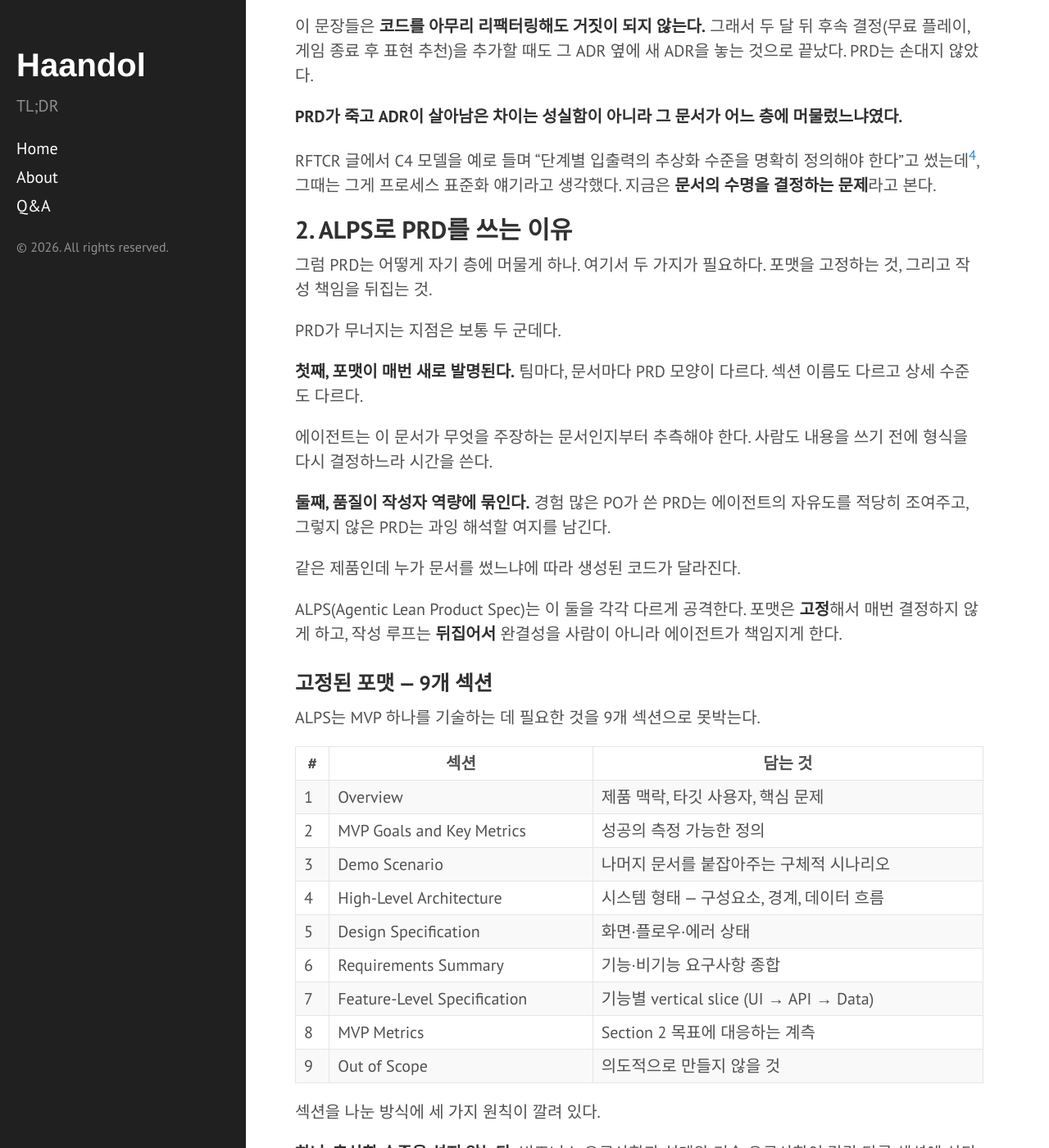
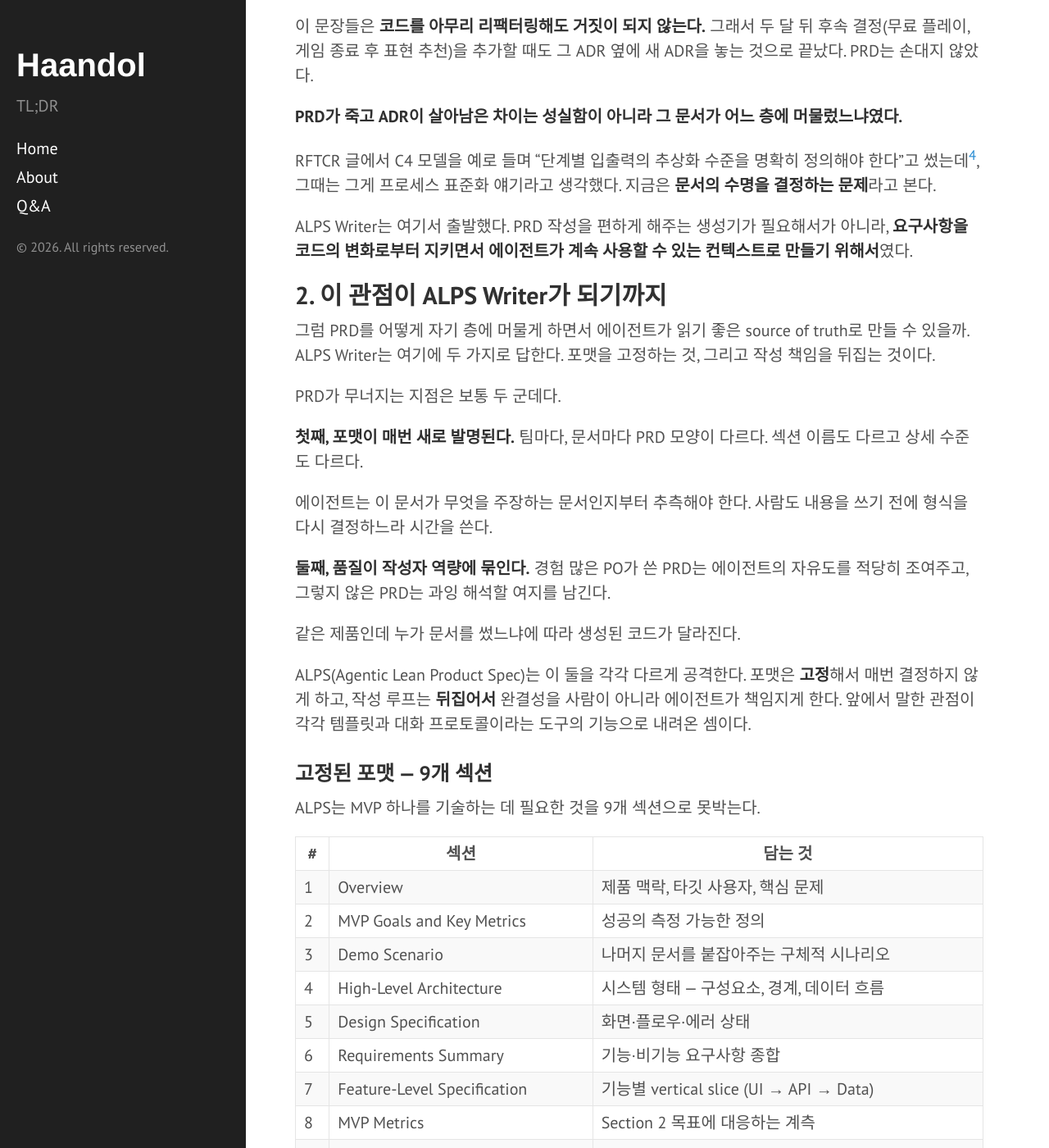
Before and after one commit to haandol/haandol.github.com, a Jekyll site: the page built from _posts/2026-07-25-alps-adr-abstraction-boundaries.md, in a window 1280 px wide and 1400 px high, scrolled down 3212 px. Shown: the whole window at 82% size. Built offline with Jekyll 4.4.1, drawn with Linux system fonts in a browser that asks for light colours; comment, search, counter and statistics services are not loaded; some of the changed text lies outside the part shown.

Commit message:
docs: center ALPS Writer design rationale

```diff
--- a/_posts/2026-07-25-alps-adr-abstraction-boundaries.md
+++ b/_posts/2026-07-25-alps-adr-abstraction-boundaries.md
@@ -11,7 +11,7 @@ publish: false
 ## TL;DR
 
 - 저장소의 모든 텍스트는 최신 컨텍스트여야 한다.
-- 요구사항과 코드는 ADR과 에이전트로 분리한다.
+- ALPS Writer는 요구사항을 source of truth로 지킨다.
 - 요약과 태스크는 세션 안에서만 휘발시킨다.
 
 ## 시작하며
@@ -22,7 +22,7 @@ publish: false
 
 문제는 요구사항과 코드의 추상화 수준이 너무 다르다는 데 있다. 요구사항에서 코드로 의존성은 흐르되 둘이 서로 직접 참조하면 안 되고, 그 사이의 매핑은 코딩 에이전트가 매번 동적으로 수행해야 코드베이스가 깨끗하게 남는다.
 
-그래서 실제 프로젝트에서 이 경계를 관리하는 [ALPS Writer](https://github.com/haandol/alps-writer-plugins)[^3]와 `adr-writer`를 만들어 쓰고 있다. 오늘은 PRD와 ADR을 하네스의 **0층**으로 두고, 비즈니스와 기술 컨텍스트를 어떻게 오래 살아 있게 만드는지 이야기해보려고 한다.[^1]
+이 원칙을 실제 프로젝트에 적용하려고 만든 도구가 [ALPS Writer](https://github.com/haandol/alps-writer-plugins)[^3]와 `adr-writer`다. 오늘은 **이 도구가 어떤 관점에서 나왔고, 그 관점이 포맷과 워크플로우에 어떻게 반영됐는지** 이야기해보려고 한다. PRD와 ADR을 하네스의 0층으로 두는 이유부터 실제 사용법까지 차례로 살펴본다.[^1]
 
 ## 1. 0층 안에도 층이 있다
 
@@ -116,9 +116,11 @@ flowchart LR
 
 RFTCR 글에서 C4 모델을 예로 들며 "단계별 입출력의 추상화 수준을 명확히 정의해야 한다"고 썼는데[^4], 그때는 그게 프로세스 표준화 얘기라고 생각했다. 지금은 **문서의 수명을 결정하는 문제**라고 본다.
 
-## 2. ALPS로 PRD를 쓰는 이유
+ALPS Writer는 여기서 출발했다. PRD 작성을 편하게 해주는 생성기가 필요해서가 아니라, **요구사항을 코드의 변화로부터 지키면서 에이전트가 계속 사용할 수 있는 컨텍스트로 만들기 위해서**였다.
 
-그럼 PRD는 어떻게 자기 층에 머물게 하나. 여기서 두 가지가 필요하다. 포맷을 고정하는 것, 그리고 작성 책임을 뒤집는 것.
+## 2. 이 관점이 ALPS Writer가 되기까지
+
+그럼 PRD를 어떻게 자기 층에 머물게 하면서 에이전트가 읽기 좋은 source of truth로 만들 수 있을까. ALPS Writer는 여기에 두 가지로 답한다. 포맷을 고정하는 것, 그리고 작성 책임을 뒤집는 것이다.
 
 PRD가 무너지는 지점은 보통 두 군데다.
 
@@ -130,7 +132,7 @@ PRD가 무너지는 지점은 보통 두 군데다.
 
 같은 제품인데 누가 문서를 썼느냐에 따라 생성된 코드가 달라진다.
 
-ALPS(Agentic Lean Product Spec)는 이 둘을 각각 다르게 공격한다. 포맷은 **고정**해서 매번 결정하지 않게 하고, 작성 루프는 **뒤집어서** 완결성을 사람이 아니라 에이전트가 책임지게 한다.
+ALPS(Agentic Lean Product Spec)는 이 둘을 각각 다르게 공격한다. 포맷은 **고정**해서 매번 결정하지 않게 하고, 작성 루프는 **뒤집어서** 완결성을 사람이 아니라 에이전트가 책임지게 한다. 앞에서 말한 관점이 각각 템플릿과 대화 프로토콜이라는 도구의 기능으로 내려온 셈이다.
 
 ### 고정된 포맷 — 9개 섹션
 
@@ -520,6 +522,8 @@ ADR 개수 차이는 그냥 프로젝트 나이 차이다. 개수 자체가 목
 
 저장소에 남기는 텍스트는 모두 에이전트가 읽을 일급 컨텍스트로 취급하고 최신으로 유지해야 한다. 그 비용을 감당할 가치가 없는 태스크와 요약은 애초에 남기지 않는 편이 낫다.
 
+ALPS Writer와 `adr-writer`는 이 관점을 도구로 옮긴 결과다. 전자는 요구사항의 형식과 완결성을 지키고, 후자는 요구사항과 코드 사이의 결정을 분리한다. 둘 다 문서를 더 많이 만들기보다 **오래 남길 컨텍스트만 정확한 추상화 수준에 남기는 것**을 목표로 한다.
+
 클린 아키텍처가 도메인을 프레임워크로부터 지키고, DDD가 바운디드 컨텍스트 경계를 지키는 이유와 같다. 빠르게 변하는 것이 느리게 변하는 것을 오염시키지 못하게 막는 것.
 
 그리고 그 경계는 원칙으로는 안 지켜진다. Office Raid PRD를 쓸 때 나도 원칙은 알고 있었다.
```
